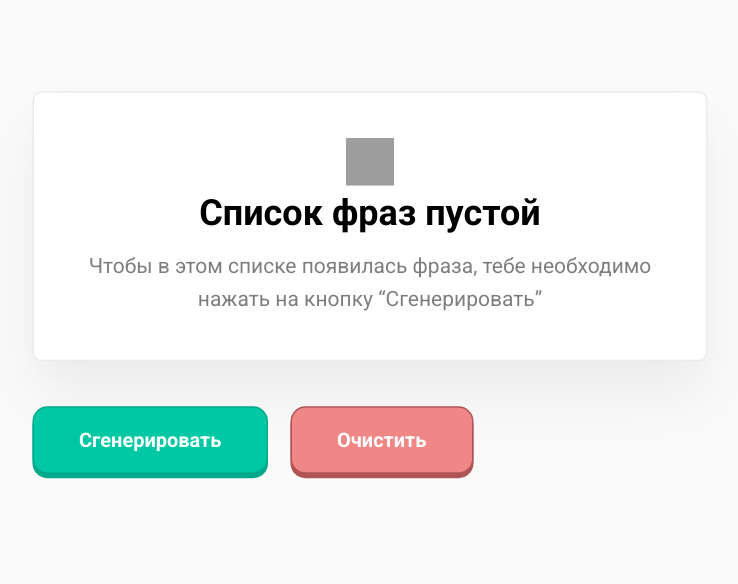
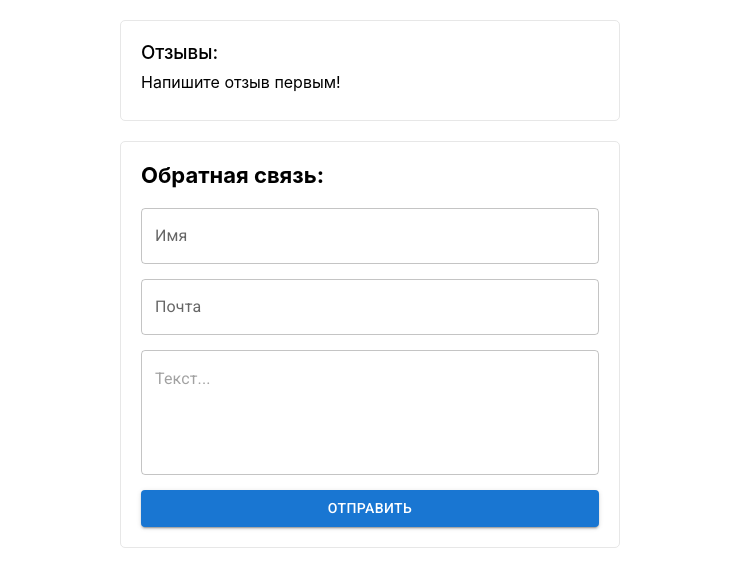
Before and after one commit to merzhoev/home-work-1, a React (Create React App) app: page / in a window 1280 px wide. Shown: the top 584 px of the page, without its empty margins (270-1008 px from the left). Built offline with nearby package versions, Linux system fonts and the light colour scheme; grey boxes are pictures that could not be loaded.

Commit message:
Сделал урок №6

```diff
--- a/src/index.js
+++ b/src/index.js
@@ -5,7 +5,8 @@ import './index.css';
 // import App from './tutorial-1/App';
 // import App from './tutorial-2/App';
 // import App from './tutorial-3/App';
-import App from './tutorial-5/App';
+// import App from './tutorial-5/App';
+import App from './tutorial-6/App';
 
 ReactDOM.render(
   <React.StrictMode>
--- /dev/null
+++ b/src/tutorial-6/App.css
@@ -0,0 +1,36 @@
+.wrapper {
+  max-width: 500px;
+  margin: 0 auto;
+}
+
+.reviews,
+.feedback {
+  padding: 20px;
+  border: 1px solid #e7e7e7;
+  border-radius: 5px;
+  margin-top: 20px;
+}
+
+.reviews__title {
+  font-weight: 500;
+}
+
+.feedback__title {
+  font-size: 22px;
+  margin-bottom: 20px;
+}
+
+.text-field {
+  width: 100%;
+  margin-bottom: 15px !important;
+}
+
+.btn {
+  width: 100%;
+}
+
+.list-item__top {
+  display: flex;
+  justify-content: space-between;
+  align-items: center;
+}
--- /dev/null
+++ b/src/tutorial-6/App.js
@@ -0,0 +1,56 @@
+import React from 'react';
+import getDate from './usefully/normalizedDate';
+
+import Reviews from './components/Reviews';
+import Feedback from './components/Feedback';
+
+import './App.css';
+
+function App() {
+  const [comments, setComments] = React.useState([]);
+  const [formControl, setFormControl] = React.useState({
+    nameInput: '',
+    emailInput: '',
+    textInput: '',
+  });
+
+  const handleInput = (e) => {
+    setFormControl({ ...formControl, [`${e.target.name}Input`]: e.target.value });
+  };
+
+  const addComment = () => {
+    const currentDate = getDate(new Date().toLocaleString());
+    setComments([
+      ...comments,
+      {
+        fullName: formControl.nameInput,
+        email: formControl.emailInput,
+        createdAt: currentDate,
+        text: formControl.textInput,
+      },
+    ]);
+
+    setFormControl({ nameInput: '', emailInput: '', textInput: '' });
+  };
+
+  React.useEffect(() => {
+    const initialComments = JSON.parse(localStorage.getItem('comments')) || [];
+
+    setComments(initialComments);
+  }, []);
+
+  React.useEffect(() => {
+    localStorage.setItem('comments', JSON.stringify(comments));
+  }, [comments]);
+
+  return (
+    <div className="App">
+      <div className="wrapper">
+        <Reviews items={comments} />
+        <Feedback handleInput={handleInput} addComment={addComment} formControl={formControl} />
+      </div>
+    </div>
+  );
+}
+
+export default App;
--- /dev/null
+++ b/src/tutorial-6/components/Feedback.jsx
@@ -0,0 +1,45 @@
+import React from 'react';
+import { TextField, Button } from '@mui/material';
+
+function Feedback({ handleInput, addComment, formControl }) {
+  return (
+    <div className="feedback">
+      <h3 className="feedback__title">Обратная связь:</h3>
+      <div className="feedback__form">
+        <TextField
+          onChange={handleInput}
+          value={formControl.nameInput}
+          name="name"
+          className="text-field"
+          id="outlined-basic"
+          label="Имя"
+          variant="outlined"
+        />
+        <TextField
+          onChange={handleInput}
+          value={formControl.emailInput}
+          name="email"
+          className="text-field"
+          id="outlined-basic"
+          label="Почта"
+          variant="outlined"
+        />
+        <TextField
+          onChange={handleInput}
+          value={formControl.textInput}
+          name="text"
+          className="text-field"
+          id="outlined-multiline-static"
+          placeholder="Текст..."
+          multiline
+          rows={4}
+        />
+        <Button onClick={addComment} className="btn" variant="contained">
+          Отправить
+        </Button>
+      </div>
+    </div>
+  );
+}
+
+export default Feedback;
--- /dev/null
+++ b/src/tutorial-6/components/Reviews.jsx
@@ -0,0 +1,38 @@
+import React from 'react';
+import { List, ListItem, ListItemText, ListItemAvatar, Avatar, Typography } from '@mui/material';
+
+function Reviews({ items }) {
+  return (
+    <div className="reviews">
+      <h3 className="reviews__title">Отзывы:</h3>
+      <List sx={{ width: '100%', maxWidth: 360, bgcolor: 'background.paper' }}>
+        {items.length ? (
+          items.map(({ fullName, text, createdAt }, index) => (
+            <ListItem key={index} alignItems="flex-start">
+              <ListItemAvatar>
+                <Avatar>{fullName[0]}</Avatar>
+              </ListItemAvatar>
+              <ListItemText
+                primary={
+                  <div className="list-item__top">
+                    <Typography component="div" color="text.primary">
+                      {fullName}
+                    </Typography>
+                    <Typography sx={{ fontSize: '12px' }} component="div" color="text.secondary">
+                      {createdAt}
+                    </Typography>
+                  </div>
+                }
+                secondary={text}
+              />
+            </ListItem>
+          ))
+        ) : (
+          <p>Напишите отзыв первым!</p>
+        )}
+      </List>
+    </div>
+  );
+}
+
+export default Reviews;
--- /dev/null
+++ b/src/tutorial-6/usefully/normalizedDate.js
@@ -0,0 +1,7 @@
+const getDate = (dateString) => {
+  const date = dateString.slice(0, -3).split(', ');
+
+  return `${date[0]} в ${date[1]}`;
+};
+
+export default getDate;
```
